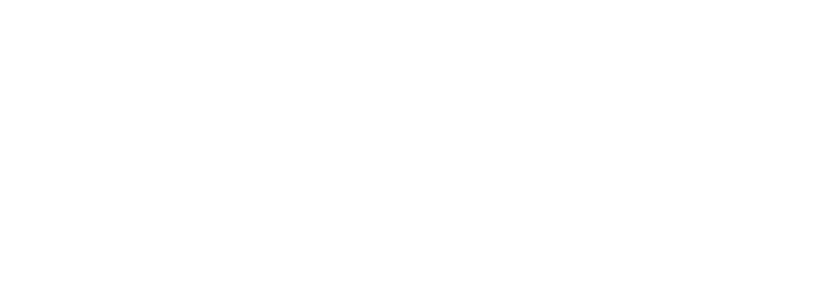
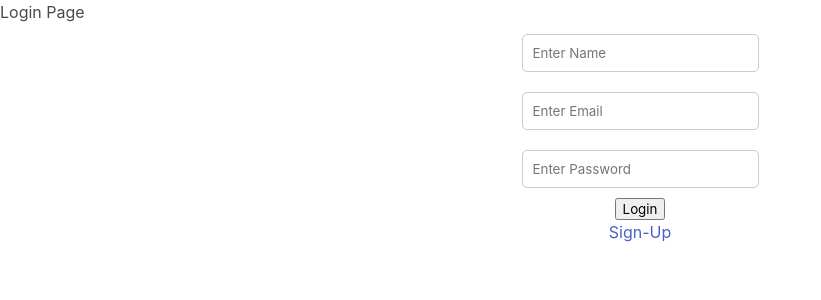
Before and after one commit to veeteehimself/Stock-Visualization-and-Stock-Prediction, a Vue app in the folder stock-predictions/: page /login in a window 1280 px wide. Before the commit this address had no page. Shown: the top 300 px of the page, without its empty margins (0-821 px from the left). Built offline with nearby package versions, Linux system fonts and the light colour scheme.

Commit message:
added view

```diff
--- a/stock-predictions/src/router/index.js
+++ b/stock-predictions/src/router/index.js
@@ -7,7 +7,14 @@
             path: '/',
             name: 'home',
             component: () => import('../views/GraphView.vue')
+        },
+
+        {
+            path: '/login',
+            name: 'login',
+            component: () => import('../views/LoginView.vue')
         }
+
     ]
 })
 
--- /dev/null
+++ b/stock-predictions/src/views/LoginView.vue
@@ -0,0 +1,39 @@
+import axious from 'axios';
+
+<template>
+    <h1>Login Page</h1>
+    <div class="register">
+        <input type="text" v-model="data.name" placeholder="Enter Name" />
+        <input type="text" v-model="data.email" placeholder="Enter Email" />
+        <input type="text" v-model="data.password" placeholder="Enter Password" />
+        <button>Login</button>
+        <p>
+            <RouterLink to="/sign-up">Sign-Up</RouterLink>
+        </p>
+    </div>
+</template>
+
+<script setup>
+import { reactive } from 'vue';
+
+const data = reactive({
+    name: '',
+    email: '',
+    password: ''
+});
+</script>
+
+<style scoped>
+.register {
+    display: flex;
+    flex-direction: column;
+    justify-content: center;
+    align-items: center;
+}
+input {
+    margin: 10px;
+    padding: 10px;
+    border-radius: 5px;
+    border: 1px solid #ccc;
+}
+</style>
```
Also changed, not shown: 2 other files (tests, documents, lock files or other folders).
